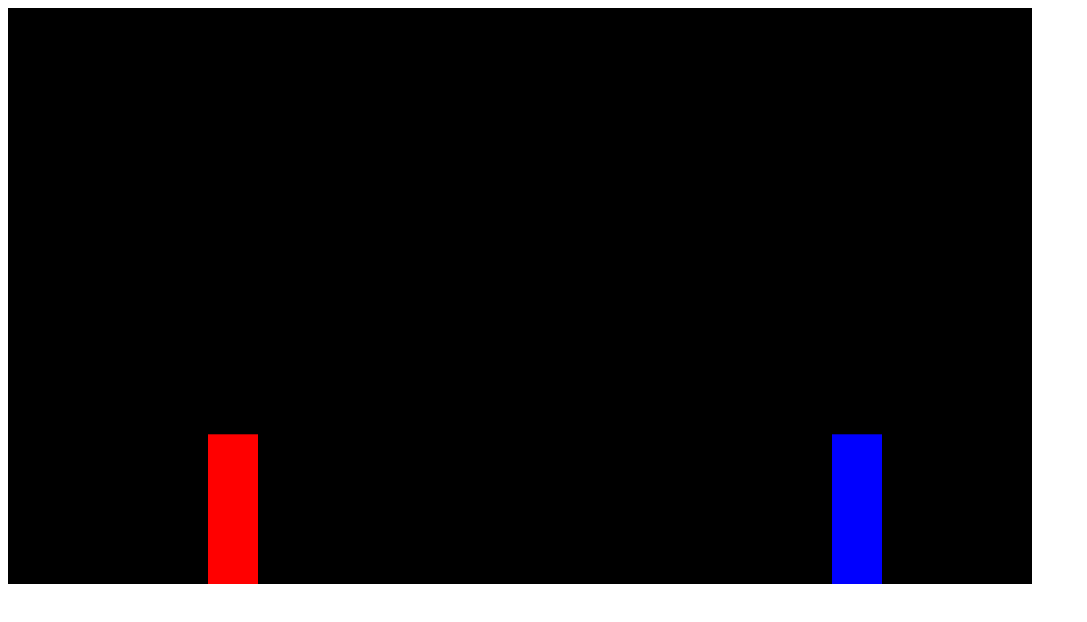
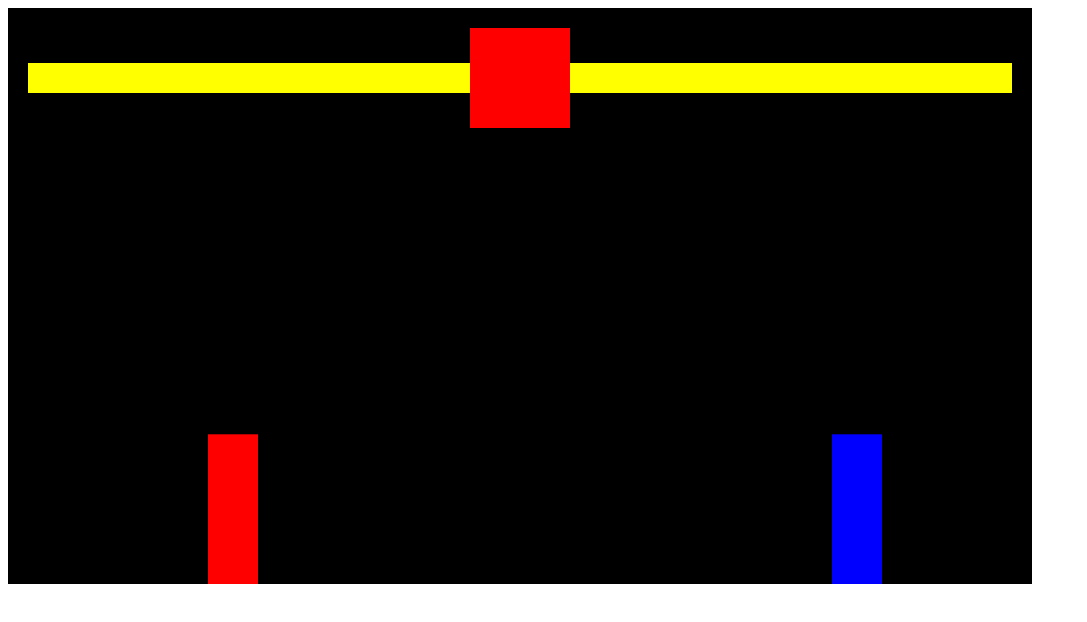
Before and after one commit to alvarengaflavio/Modulo-2, a website: page Jogo-de-Luta/index.html in a window 1280 px wide. Shown: the whole page, without its empty margins (0-1087 px from the left). Drawn offline with Linux system fonts and the light colour scheme.

Commit message:
life bar e timer criado

```diff
--- a/Jogo-de-Luta/index.html
+++ b/Jogo-de-Luta/index.html
@@ -5,9 +5,45 @@
         <meta http-equiv="X-UA-Compatible" content="IE=edge" />
         <meta name="viewport" content="width=device-width, initial-scale=1.0" />
         <title>Jogo de Luta</title>
+        <style>
+            * {
+                box-sizing: border-box;
+            }
+        </style>
     </head>
     <body>
-        <canvas></canvas>
+        <!-- container vermelha div -->
+        <div style="position: relative; display: inline-block">
+            <!-- container vermelha div interna -->
+            <div
+                style="
+                    position: absolute;
+                    display: flex;
+                    width: 100%;
+                    align-items: center;
+                    padding: 20px;
+                "
+            >
+                <!-- vida do player -->
+                <div
+                    style="background-color: yellow; width: 100%; height: 30px"
+                ></div>
+                <!-- timer -->
+                <div
+                    style="
+                        background-color: red;
+                        width: 100px;
+                        height: 100px;
+                        flex-shrink: 0;
+                    "
+                ></div>
+                <!-- vida do enemy -->
+                <div
+                    style="background-color: yellow; width: 100%; height: 30px"
+                ></div>
+            </div>
+            <canvas></canvas>
+        </div>
         <script src="index.js"></script>
     </body>
 </html>
```
